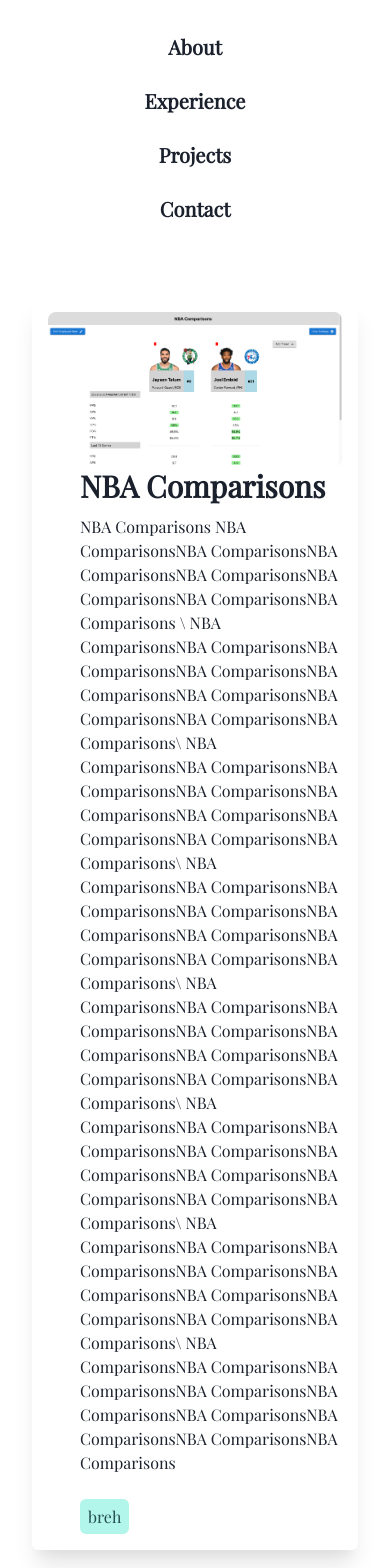
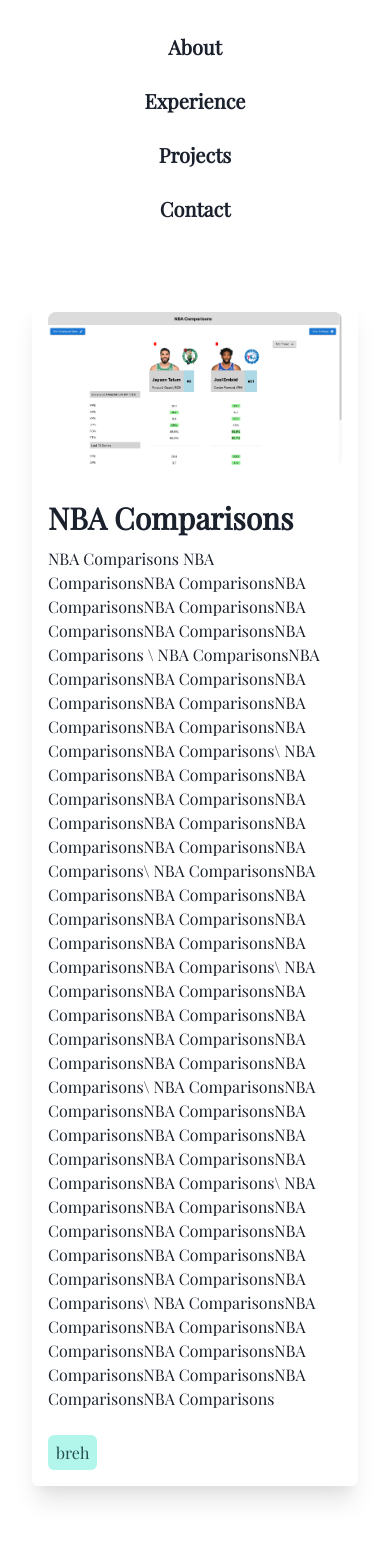
Before and after one commit to felixhuang12/felixhuang12.github.io, a React (Create React App) app: page /projects in a window 390 px wide. Shown: the top 1568 px of the page. Built offline with nearby package versions, Linux system fonts and the light colour scheme.

Commit message:
Add margins based on breakpoints for card body

```diff
--- a/src/pages/Projects.tsx
+++ b/src/pages/Projects.tsx
@@ -27,7 +27,7 @@
                 objectFit={'contain'}
                 alignSelf={{ base: 'center', md: 'flex-start' }}
             />
-            <CardBody ml={8} p={0}>
+            <CardBody ml={{ base: 0, md: 8 }} mt={{ base: 8, md: 0 }} p={0}>
                 <Stack>
                     <Heading>
                         {props.title}
```
